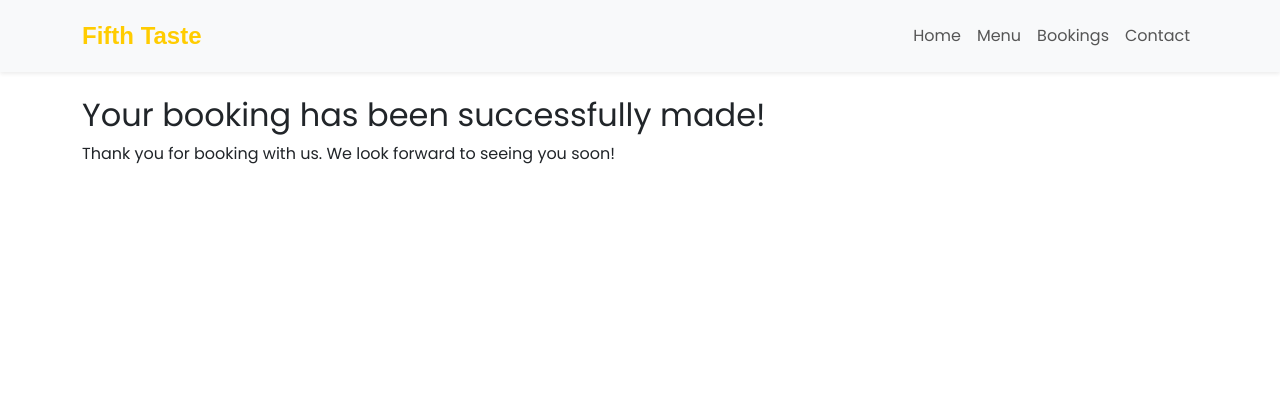
After one commit to emilywade/fifth-taste, a Django app: page /booking-confirmation/ in a window 1280 px wide. The commit adds this page. Shown: the top 420 px of the page. Run offline with Django 4.2, Linux system fonts and the light colour scheme; some libraries are stand-ins or nearby versions; some web fonts are replaced.

Commit message:
adding booking confirmation page

```diff
--- /dev/null
+++ b/bookings/templates/bookings/booking_confirmation.html
@@ -0,0 +1,6 @@
+{% extends 'base.html' %}
+
+{% block content %}
+    <h2>Your booking has been successfully made!</h2>
+    <p>Thank you for booking with us. We look forward to seeing you soon!</p>
+{% endblock %}
--- a/bookings/templates/bookings/create_booking.html
+++ b/bookings/templates/bookings/create_booking.html
@@ -12,7 +12,7 @@
                 <hr>
             </div>
             <form method="POST" id="bookingForm">
-
+                {% csrf_token %}
                 <div class="form-group">
                     <label for="name">Your Name:</label>
                     {{ form.name|add_class:"form-control" }}
--- a/bookings/urls.py
+++ b/bookings/urls.py
@@ -3,5 +3,6 @@ from . import views
 
 urlpatterns = [
     path('bookings/', views.create_booking, name='create_booking'),
+    path('booking-confirmation/', views.booking_confirmation, name='booking_confirmation'),
     path('', views.home, name='home'),
 ]
--- a/bookings/views.py
+++ b/bookings/views.py
@@ -1,7 +1,8 @@
-from django.shortcuts import render
+from django.shortcuts import render, redirect
 from datetime import datetime, timedelta
 from .models import Table, Booking
 from .forms import BookingForm
+from django.contrib import messages
 
 
 def get_available_tables(date, time, num_guests):
@@ -35,12 +36,9 @@ def create_booking(request):
 
             available_tables = get_available_tables(date, time, num_guests)
 
-            # print("Available tables:", available_tables)
-
             if available_tables:
 
                 table = available_tables[0]
-                # print(table)
 
                 Booking.objects.create(
                     table_number=table,
@@ -52,18 +50,27 @@ def create_booking(request):
                     special_requests=data['special_requests']
                 )
 
+                messages.success(request, 'Your booking has been made successfully!')
+
+                return redirect('booking_confirmation')
 
             else:
-                print('no table available')
+                messages.error(request, 'No available tables for the selected time and date.')
+
+                return render(request, 'bookings/create_booking.html', {'form': form})
 
         else:
-            print("form invalid")
+            return render(request, 'bookings/create_booking.html', {'form': form})
 
     else:
         form = BookingForm()
-    return render(request, 'bookings/create_booking.html', {'form': form})
+        return render(request, 'bookings/create_booking.html', {'form': form})
 
 
 
 def home(request):
     return render(request, 'bookings/home.html')
+
+
+def booking_confirmation(request):
+    return render(request, 'bookings/booking_confirmation.html')
--- a/fifth_taste/settings.py
+++ b/fifth_taste/settings.py
@@ -55,6 +55,8 @@ MIDDLEWARE = [
     'django.contrib.messages.middleware.MessageMiddleware',
     'django.middleware.clickjacking.XFrameOptionsMiddleware',
 ]
+
+MESSAGE_STORAGE = 'django.contrib.messages.storage.session.SessionStorage'
 
 ROOT_URLCONF = 'fifth_taste.urls'
 
--- a/templates/base.html
+++ b/templates/base.html
@@ -29,6 +29,16 @@
 </head>
 
 <body class="d-flex flex-column min-vh-100">
+
+    {% if messages %}
+        <div class="message-wrapper">
+            {% for message in messages %}
+                <div class="alert alert-success" role="alert">
+                    {{ message }}
+                </div>
+            {% endfor %}
+        </div>
+    {% endif %}
 
     <!-- navbar -->
     <nav class="navbar navbar-expand-lg navbar-light bg-light shadow-sm">
```
